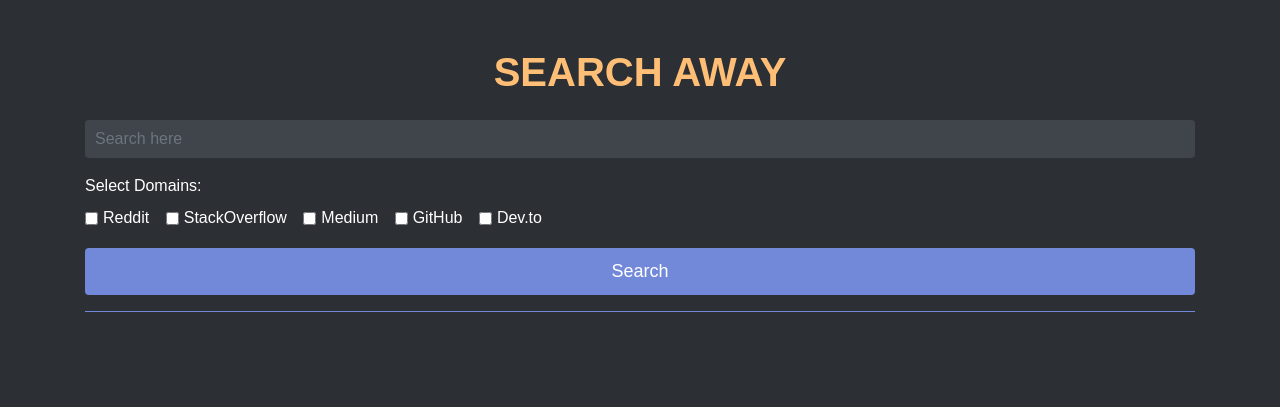
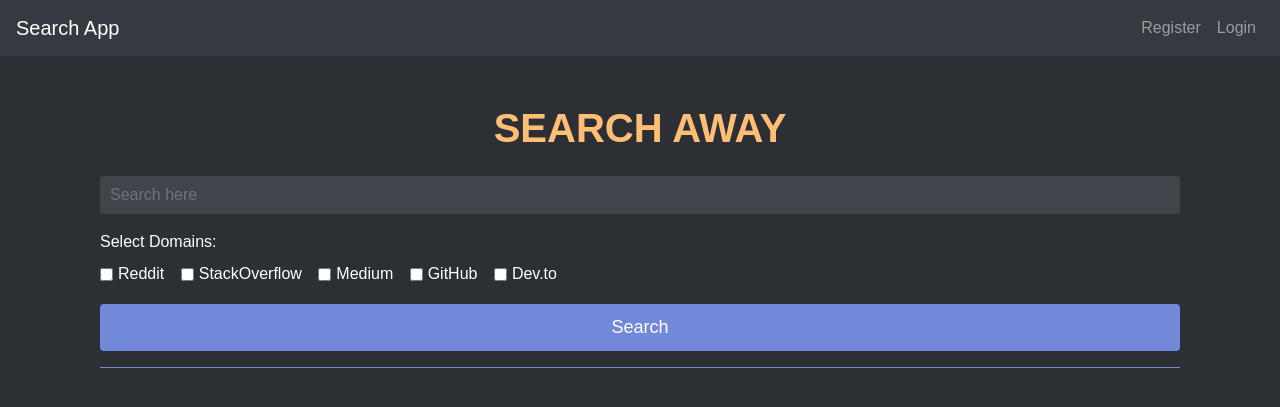
Before and after one commit to Aviral1611/search_website, a Flask app: template templates/index.html in a window 1280 px wide. Shown: the top 407 px of the page. Run offline with Flask 3, Linux system fonts and the light colour scheme; the template is opened without the code that fills it, so the values that code supplies are empty; some libraries are stand-ins or nearby versions.

Commit message:
Added user registration, login, added a navbar.

```diff
--- a/app.py
+++ b/app.py
@@ -2,13 +2,103 @@ from flask import Flask, request, render_template
 from exa_py import Exa
 import os
 from dotenv import load_dotenv
+from flask import  redirect, url_for, flash
+from flask_sqlalchemy import SQLAlchemy
+from flask_wtf import FlaskForm
+from wtforms import StringField, PasswordField, SubmitField
+from wtforms.validators import DataRequired, Length, EqualTo
+from flask_login import LoginManager, UserMixin, login_user, login_required, logout_user, current_user
+
 
 load_dotenv()
 
+
+
 app = Flask(__name__)
+app.config['SECRET_KEY'] = os.getenv('SECRET_KEY')
+app.config['SQLALCHEMY_DATABASE_URI'] = 'sqlite:///users.db'
 exa = Exa(api_key=os.getenv("EXA_API_KEY"))
 
+
+db = SQLAlchemy(app)
+login_manager = LoginManager(app)
+login_manager.login_view = 'login'
+login_manager.login_message = "Please log in to access this page."
+login_manager.login_message_category = "info"
+
+class User(UserMixin, db.Model):
+    id = db.Column(db.Integer, primary_key=True)
+    username = db.Column(db.String(150), unique=True, nullable=False)
+    password = db.Column(db.String(150), nullable=False)
+
+with app.app_context():
+    db.create_all()
+
+@login_manager.user_loader
+def load_user(user_id):
+    return User.query.get(int(user_id))
+
+class RegistrationForm(FlaskForm):
+    username = StringField('Username', validators=[DataRequired(), Length(min=4, max=150)])
+    password = PasswordField('Password', validators=[DataRequired(), Length(min=6)])
+    confirm_password = PasswordField('Confirm Password', validators=[DataRequired(), EqualTo('password')])
+    submit = SubmitField('Sign Up')
+
+
+class LoginForm(FlaskForm):
+    username = StringField('Username', validators=[DataRequired()])
+    password = PasswordField('Password', validators=[DataRequired()])
+    submit = SubmitField('Login')
+
+@app.route('/register', methods=['GET', 'POST'])
+def register():
+    if current_user.is_authenticated:
+        return redirect(url_for('index'))
+
+    form = RegistrationForm()
+    if form.validate_on_submit():
+        # Check if the username already exists
+        user = User.query.filter_by(username=form.username.data).first()
+        if user:
+            flash('Username already exists', 'danger')
+            return redirect(url_for('register'))
+
+        # Add the new user to the database
+        new_user = User(username=form.username.data, password=form.password.data)
+        db.session.add(new_user)
+        db.session.commit()
+
+        flash('Registration successful! You can now log in.', 'success')
+        return redirect(url_for('login'))
+
+    return render_template('register.html', form=form,title="Register")
+
+@app.route('/login', methods=['GET', 'POST'])
+def login():
+    if current_user.is_authenticated:
+        return redirect(url_for('index'))
+
+    form = LoginForm()
+    if form.validate_on_submit():
+        user = User.query.filter_by(username=form.username.data).first()
+        if user and user.password == form.password.data:  # Compare hashed passwords in production
+            login_user(user)
+            flash('Logged in successfully!', 'success')
+            return redirect(url_for('index'))
+
+        flash('Invalid username or password', 'danger')
+    return render_template('login.html', form=form,title="Login")
+
+@app.route('/logout')
+@login_required
+def logout():
+    logout_user()
+    flash('You have been logged out.', 'info')
+    return redirect(url_for('login'))
+
+
 @app.route('/', methods=['GET', 'POST'])
+@login_required
 def index():
     if request.method == 'POST':
         query = request.form.get('query')
@@ -25,7 +115,7 @@ def index():
     else:
         query = None
         results = []
-    return render_template('index.html', query=query, results=results)
+    return render_template('index.html', query=query, results=results,title="Home")
 
 if __name__ == '__main__':
     app.run(debug=True)
--- a/static/css/styles.css
+++ b/static/css/styles.css
@@ -32,6 +32,10 @@ h1 {
     font-size: 18px;
 }
 
+.btn-secondary {
+    background-color: #40444b;
+}
+
 .btn:hover {
     background-color: #5865f2;
 }
--- /dev/null
+++ b/templates/base.html
@@ -0,0 +1,45 @@
+<!DOCTYPE html>
+<html lang="en">
+<head>
+    <meta charset="UTF-8">
+    <meta name="viewport" content="width=device-width, initial-scale=1.0">
+    <title>{{ title }}</title>
+    <link href="https://stackpath.bootstrapcdn.com/bootstrap/4.3.1/css/bootstrap.min.css" rel="stylesheet">
+    <link href="{{ url_for('static', filename='css/styles.css') }}" rel="stylesheet">
+</head>
+<body>
+    <!-- Navbar -->
+    <nav class="navbar navbar-expand-lg navbar-dark bg-dark">
+        <a class="navbar-brand" href="/">Search App</a>
+        <button class="navbar-toggler" type="button" data-toggle="collapse" data-target="#navbarNav" aria-controls="navbarNav" aria-expanded="false" aria-label="Toggle navigation">
+            <span class="navbar-toggler-icon"></span>
+        </button>
+        <div class="collapse navbar-collapse" id="navbarNav">
+            <ul class="navbar-nav ml-auto">
+                {% if current_user.is_authenticated %}
+                    <li class="nav-item">
+                        <a class="nav-link" href="{{ url_for('index') }}">Home</a>
+                    </li>
+                    <li class="nav-item">
+                        <a class="nav-link" href="{{ url_for('logout') }}">Logout</a>
+                    </li>
+                {% else %}
+                    <li class="nav-item">
+                        <a class="nav-link" href="{{ url_for('register') }}">Register</a>
+                    </li>
+                    <li class="nav-item">
+                        <a class="nav-link" href="{{ url_for('login') }}">Login</a>
+                    </li>
+                {% endif %}
+            </ul>
+        </div>
+    </nav>
+
+    <div class="container mt-4">
+        {% block content %}{% endblock %}
+    </div>
+
+    <script src="https://code.jquery.com/jquery-3.3.1.slim.min.js"></script>
+    <script src="https://stackpath.bootstrapcdn.com/bootstrap/4.3.1/js/bootstrap.min.js"></script>
+</body>
+</html>
--- a/templates/index.html
+++ b/templates/index.html
@@ -1,12 +1,6 @@
-<!DOCTYPE html>
-<html lang="en">
-<head>
-    <meta charset="UTF-8">
-    <meta name="viewport" content="width=device-width, initial-scale=1.0">
-    <title>EXA Search</title>
-    <link href="https://stackpath.bootstrapcdn.com/bootstrap/4.3.1/css/bootstrap.min.css" rel="stylesheet">
-    <link href="{{ url_for('static', filename='css/styles.css') }}" rel="stylesheet">
-</head>
+{% extends 'base.html' %}
+
+{% block content %}
     <body>
         <div class="container mt-5">
             <h1 class="mb-4">SEARCH AWAY</h1>
```
Also changed, not shown: other parts of templates/index.html (+1 -1 lines), templates/login.html (added, +23 -0 lines), templates/register.html (added, +22 -0 lines), 1 other file. Lines whose indentation alone changed are shown as unchanged.
